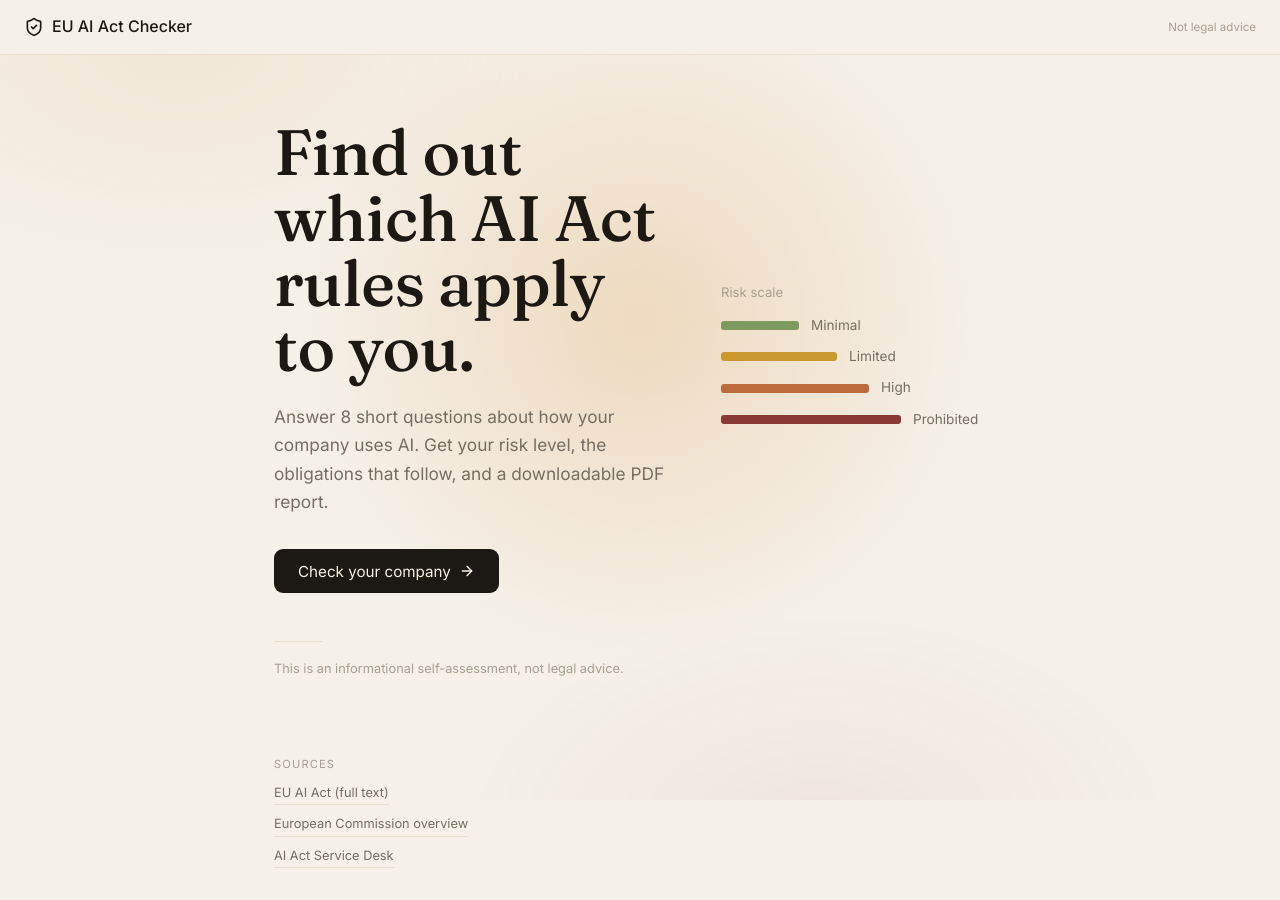
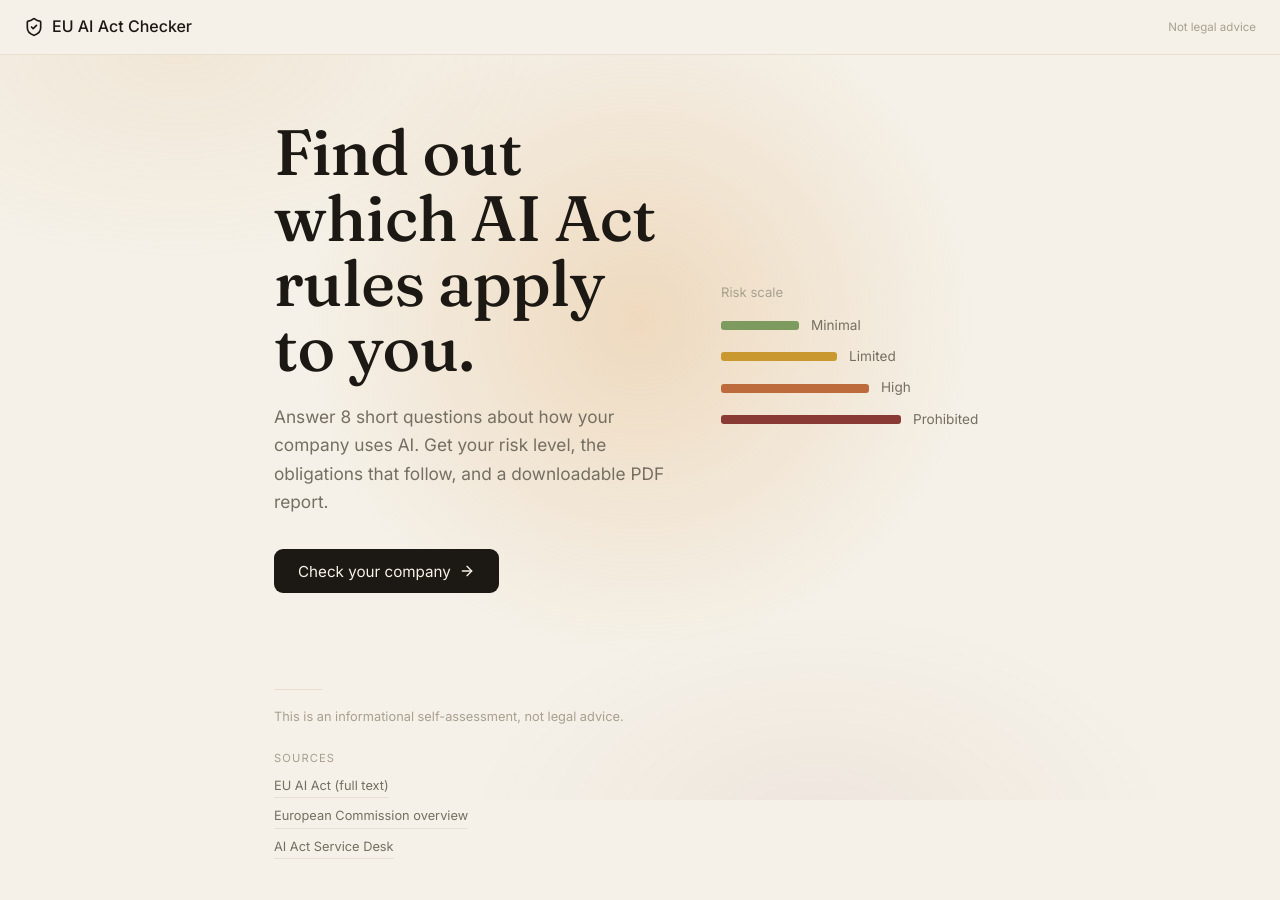
Before and after one commit to sz012/eu-ai-act-checker, a React (Vite) app in the folder frontend/: page / in a window 1280 px wide. Shown: the top 900 px of the page. Built offline with nearby package versions, Linux system fonts and the light colour scheme; no server answers.

Commit message:
footer fix

```diff
--- a/frontend/src/components/Footer.jsx
+++ b/frontend/src/components/Footer.jsx
@@ -1,3 +1,4 @@
+// Bottom of every screen: the legal disclaimer + official, trusted sources.
 const SOURCES = [
   { label: 'EU AI Act (full text)', url: 'https://eur-lex.europa.eu/eli/reg/2024/1689/oj/eng' },
   { label: 'European Commission overview', url: 'https://digital-strategy.ec.europa.eu/en/policies/regulatory-framework-ai' },
@@ -7,12 +8,17 @@
 export default function Footer() {
   return (
     <footer className="site-footer">
+      <p className="footer-disclaimer">
+        This is an informational self-assessment, not legal advice.
+      </p>
+      <div className="footer-sources">
         <span className="footer-label">Sources</span>
         {SOURCES.map((s) => (
           <a key={s.url} href={s.url} target="_blank" rel="noopener noreferrer">
             {s.label}
           </a>
         ))}
+      </div>
     </footer>
   )
 }
--- a/frontend/src/index.css
+++ b/frontend/src/index.css
@@ -30,7 +30,12 @@
   background-color: var(--bg);
 }
 
-.app { position: relative; }
+.app {
+  position: relative;
+  min-height: 100vh;
+  display: flex;
+  flex-direction: column;
+}
 
 .ambient-base {
   position: fixed;
@@ -111,23 +116,6 @@
 .mono { font-family: var(--font-mono); font-size: 0.75rem; color: var(--text-faint); }
 .help { color: var(--text-muted); }
 .caption { font-size: 0.82rem; color: var(--text-faint); margin-bottom: 0.7rem; }
-
-.disclaimer {
-  position: relative;
-  margin-top: 3rem;
-  padding-top: 1.1rem;
-  font-size: 0.8rem;
-  color: var(--text-faint);
-}
-.disclaimer::before {
-  content: "";
-  position: absolute;
-  top: 0;
-  left: 0;
-  width: 48px;
-  height: 1px;
-  background: var(--rule);
-}
 
 /* buttons */
 .btn-primary,
@@ -266,16 +254,28 @@
 .site-footer {
   position: relative;
   z-index: 1;
+  width: 100%;
   max-width: 780px;
-  margin: 0 auto;
-  padding: 0 1.5rem 3rem;
-  display: flex;
-  flex-direction: column;
-  align-items: flex-start;
-  gap: 0.55rem;
+  margin: auto auto 0;         /* push to the viewport bottom + centre horizontally */
+  padding: 2rem 1.5rem 2.5rem;
   font-size: 0.8rem;
   color: var(--text-faint);
 }
+.footer-disclaimer {
+  position: relative;
+  margin: 0 0 1.4rem;
+  padding-top: 1.1rem;
+}
+.footer-disclaimer::before {
+  content: "";
+  position: absolute;
+  top: 0;
+  left: 0;
+  width: 48px;
+  height: 1px;
+  background: var(--rule);
+}
+.footer-sources { display: flex; flex-direction: column; align-items: flex-start; gap: 0.5rem; }
 .footer-label { text-transform: uppercase; letter-spacing: 0.1em; font-size: 0.7rem; }
 .site-footer a {
   color: var(--text-muted);
--- a/frontend/src/pages/ResultsPage.jsx
+++ b/frontend/src/pages/ResultsPage.jsx
@@ -114,8 +114,6 @@
         </button>
         <Link to="/" className="btn-secondary">Start over</Link>
       </div>
-
-      <p className="disclaimer">{result.disclaimer}</p>
     </main>
   )
 }
--- a/frontend/src/pages/StartPage.jsx
+++ b/frontend/src/pages/StartPage.jsx
@@ -36,8 +36,6 @@
           </ul>
         </div>
       </section>
-
-      <p className="disclaimer">This is an informational self-assessment, not legal advice.</p>
     </main>
   )
 }
```
Lines whose indentation alone changed are shown as unchanged.
